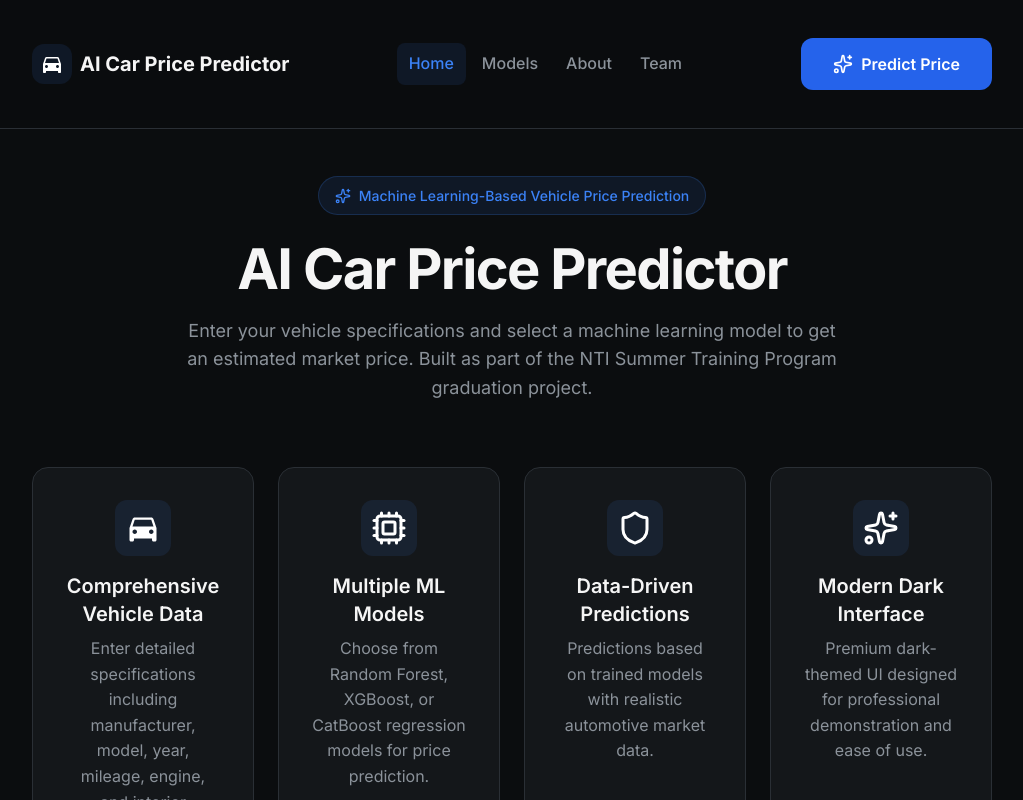
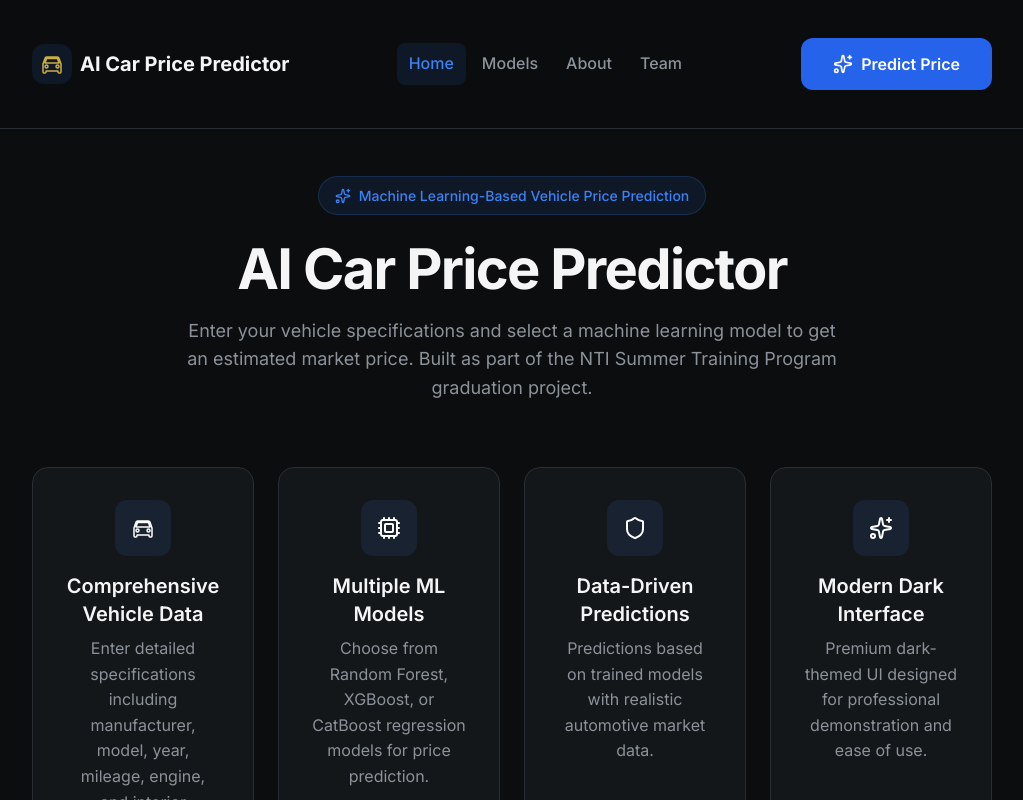
Before and after one commit to islam-abdo-1/ai-car-price-predictor, a React (Vite) app in the folder ai-car-price-predictor/: page / in a window 1280 px wide. Shown: the top 800 px of the page, without its empty margins (128-1151 px from the left). Built offline with nearby package versions, Linux system fonts and the light colour scheme.

Commit message:
fix: car icon scale (24x24 viewBox), team skills (Islam Abdo, Mosab Ahmed)

```diff
--- a/ai-car-price-predictor/src/components/ui/CarIcon.jsx
+++ b/ai-car-price-predictor/src/components/ui/CarIcon.jsx
@@ -1,10 +1,15 @@
-export function CarIcon({ className, ...props }) {
+export function CarIcon({ className = 'w-6 h-6', ...props }) {
   return (
     <svg
       className={className}
       viewBox="0 0 24 24"
-      fill="currentColor"
+      fill="none"
+      stroke="currentColor"
+      strokeWidth="1.5"
+      strokeLinecap="round"
+      strokeLinejoin="round"
       aria-hidden="true"
+      role="img"
       {...props}
     >
       <path d="M18.92 6.01C18.72 5.42 18.16 5 17.5 5h-11c-.66 0-1.21.42-1.42 1.01L3 12v8c0 .55.45 1 1 1h1c.55 0 1-.45 1-1v-1h12v1c0 .55.45 1 1 1h1c.55 0 1-.45 1-1v-8l-2.08-5.99zM6.5 16c-.83 0-1.5-.67-1.5-1.5S5.67 13 6.5 13s1.5.67 1.5 1.5S7.33 16 6.5 16zm11 0c-.83 0-1.5-.67-1.5-1.5s.67-1.5 1.5-1.5 1.5.67 1.5 1.5-.67 1.5-1.5 1.5zM5 11l1.5-4.5h11L19 11H5z"/>
--- a/ai-car-price-predictor/src/components/ui/Navbar.jsx
+++ b/ai-car-price-predictor/src/components/ui/Navbar.jsx
@@ -22,7 +22,7 @@ export function Navbar() {
         <nav className="container-main flex items-center justify-between h-16" aria-label="Main navigation">
           <Link to="/" className="flex items-center gap-2 text-text-primary" aria-label="AI Car Price Predictor Home">
             <div className="flex items-center justify-center w-10 h-10 rounded-xl bg-accent/10">
-              <CarIcon className="w-6 h-6 text-white" aria-hidden="true" />
+              <CarIcon className="w-6 h-6 text-amber-300/80" aria-hidden="true" />
             </div>
             <span className="font-bold text-h3 hidden sm:block">AI Car Price Predictor</span>
           </Link>
--- a/ai-car-price-predictor/src/components/ui/SearchableSelect.jsx
+++ b/ai-car-price-predictor/src/components/ui/SearchableSelect.jsx
@@ -1,4 +1,4 @@
-import { useState, useRef } from 'react';
+import { useState, useRef, useEffect } from 'react';
 import { Combobox } from '@headlessui/react';
 import { ChevronDown, X } from 'lucide-react';
 import { cn } from '../../utils/cn';
@@ -19,6 +19,7 @@ function SearchableSelect({
   emptyMessage = 'No options found',
 }) {
   const [query, setQuery] = useState('');
+  const [isOpen, setIsOpen] = useState(false);
   const inputRef = useRef(null);
   const selectedOption = options.find(opt => (opt.value || opt.id || opt.name) === value);
 
@@ -39,6 +40,7 @@ function SearchableSelect({
   const handleSelect = (val) => {
     onChange(val);
     setQuery('');
+    setIsOpen(false);
     inputRef.current?.focus();
   };
 
@@ -46,11 +48,13 @@ function SearchableSelect({
     e.stopPropagation();
     onChange('');
     setQuery('');
+    setIsOpen(false);
     inputRef.current?.focus();
   };
 
   const handleKeyDown = (e) => {
     if (e.key === 'Escape') {
+      setIsOpen(false);
       inputRef.current?.blur();
     }
   };
@@ -58,6 +62,20 @@ function SearchableSelect({
   const displayValue = selectedOption
     ? (selectedOption.label || selectedOption.name || selectedOption[filterBy])
     : '';
+
+  // Determine which options to show: all options when open and no query, otherwise filtered
+  const displayOptions = isOpen && !query ? options : filteredOptions;
+
+  // Close dropdown when clicking outside
+  useEffect(() => {
+    const handleClickOutside = (event) => {
+      if (inputRef.current && !inputRef.current.contains(event.target)) {
+        setIsOpen(false);
+      }
+    };
+    document.addEventListener('mousedown', handleClickOutside);
+    return () => document.removeEventListener('mousedown', handleClickOutside);
+  }, []);
 
   return (
     <div className="w-full">
@@ -80,7 +98,8 @@ function SearchableSelect({
             displayValue={() => query || displayValue}
             onChange={(e) => setQuery(e.target.value)}
             onKeyDown={handleKeyDown}
-            onFocus={() => setQuery('')}
+            onFocus={() => { setQuery(''); setIsOpen(true); }}
+            onClick={() => { setQuery(''); setIsOpen(true); }}
             placeholder={placeholder}
             className={cn(
               'input-base w-full pr-12',
@@ -94,6 +113,7 @@ function SearchableSelect({
             aria-controls={`${inputId}-listbox`}
             role="combobox"
             aria-haspopup="listbox"
+            aria-expanded={isOpen}
           />
 
           <div className="absolute right-3 top-1/2 -translate-y-1/2 flex items-center gap-1.5 pointer-events-none">
@@ -107,7 +127,7 @@ function SearchableSelect({
                 <X className="w-4 h-4" aria-hidden="true" />
               </button>
             )}
-            <ChevronDown className="w-5 h-5 text-text-secondary" aria-hidden="true" />
+            <ChevronDown className={cn('w-5 h-5 text-text-secondary transition-transform', isOpen && 'rotate-180')} aria-hidden="true" />
           </div>
 
           <Combobox.Options
@@ -118,13 +138,14 @@ function SearchableSelect({
             )}
             role="listbox"
             aria-label={label}
+            static={isOpen}
           >
-            {filteredOptions.length === 0 ? (
+            {displayOptions.length === 0 ? (
               <div className="px-4 py-6 text-center text-text-secondary text-body-sm">
                 {query ? emptyMessage : 'No options available'}
               </div>
             ) : (
-              filteredOptions.map((option) => (
+              displayOptions.map((option) => (
                 <Combobox.Option
                   key={option.value || option.id || option.name}
                   value={option.value || option.id || option.name}
--- a/ai-car-price-predictor/src/pages/About.jsx
+++ b/ai-car-price-predictor/src/pages/About.jsx
@@ -51,7 +51,7 @@ export function About() {
           <SectionCard key={detail.title} className="hover:border-accent/50 hover:shadow-[0_0_20px_rgba(59,130,246,0.4)] transition-all duration-300">
             <div className="flex items-start gap-4">
               <div className="flex-shrink-0 flex items-center justify-center w-12 h-12 rounded-xl bg-accent/10">
-                <detail.icon className="w-7 h-7 text-white" aria-hidden="true" />
+                <detail.icon className={detail.icon === CarIcon ? 'w-6 h-6 text-white' : 'w-7 h-7 text-white'} aria-hidden="true" />
               </div>
               <div>
                 <h3 className="text-h3 font-semibold text-text-primary mb-2">{detail.title}</h3>
--- a/ai-car-price-predictor/src/pages/Home.jsx
+++ b/ai-car-price-predictor/src/pages/Home.jsx
@@ -47,7 +47,7 @@ export function Home() {
         {features.map((feature, index) => (
           <SectionCard key={feature.title} className="text-center hover:border-accent/50 transition-colors" style={{ animationDelay: `${index * 100}ms` }}>
             <div className="flex items-center justify-center w-14 h-14 mx-auto mb-4 rounded-xl bg-accent/10">
-              <feature.icon className="w-9 h-9 text-white" aria-hidden="true" />
+              <feature.icon className="w-6 h-6 text-white" aria-hidden="true" />
             </div>
             <h3 className="text-h3 font-semibold text-text-primary mb-2">{feature.title}</h3>
             <p className="text-body text-text-secondary">{feature.description}</p>
--- a/ai-car-price-predictor/src/pages/Team.jsx
+++ b/ai-car-price-predictor/src/pages/Team.jsx
@@ -43,7 +43,7 @@ const teamMembers = [
     role: 'UI',
     github: 'https://github.com/islam-abdo-1',
     linkedin: 'https://www.linkedin.com/in/islam-abdo-15094139b',
-    skills: ['Full-Stack Developer', 'Machine Learning & AI Engineer', 'Random Forest'],
+    skills: ['Full-Stack Developer', 'Machine Learning & AI Engineer'],
     assigned_roles: ['UI | Deployment', 'Data Cleaning', 'Random Forest'],
   },
   {
@@ -67,7 +67,7 @@ const teamMembers = [
     role: 'Gradient Boosting',
     github: 'https://github.com/mosab06',
     linkedin: 'https://www.linkedin.com/in/mosab-ahmed-2023a3328',
-    skills: ['Machine Learning'],
+    skills: ['Machine Learning Engineer'],
     assigned_roles: ['Gradient Boosting'],
   },
 ];
```
Also changed, not shown: 1 other file (tests, documents, lock files or other folders).
